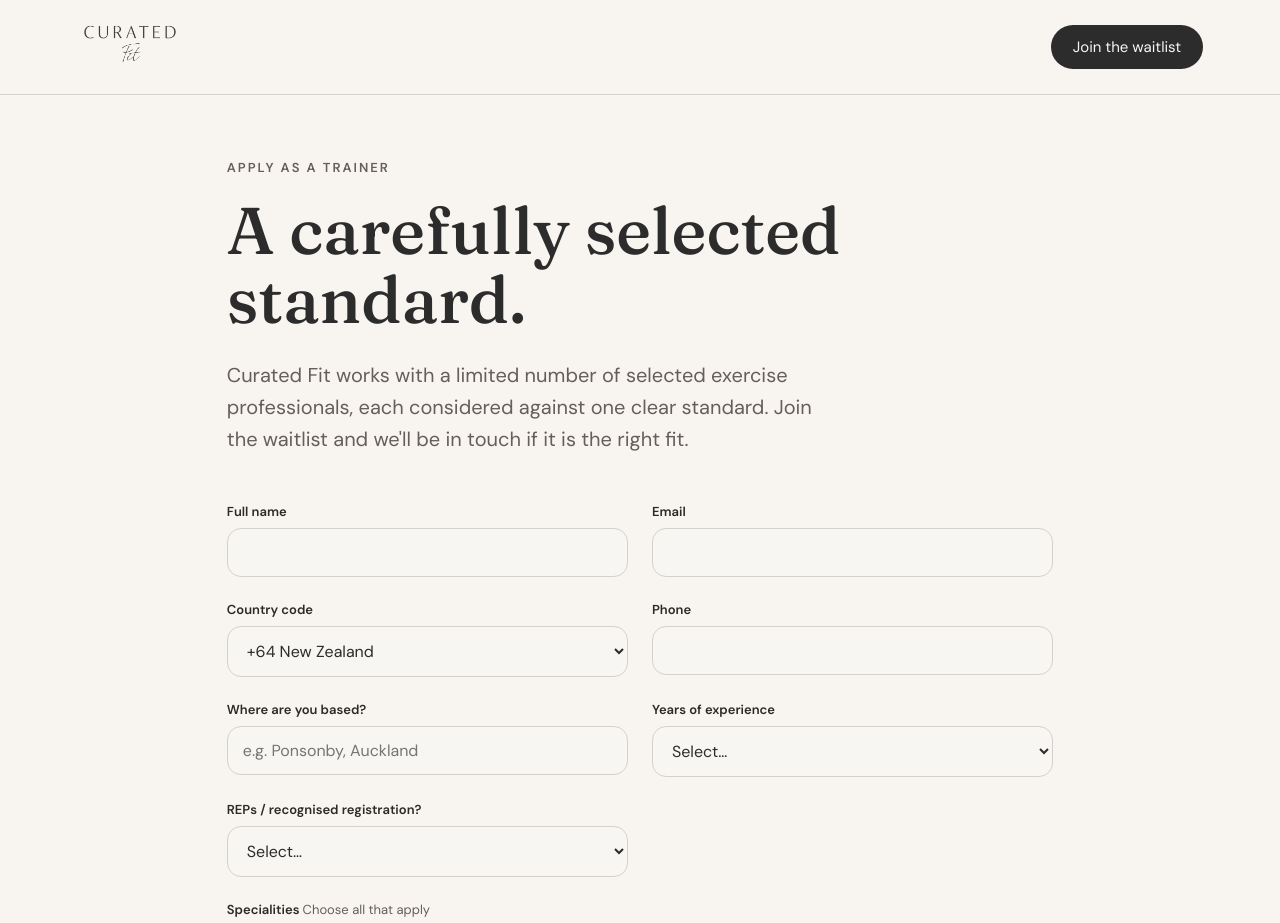
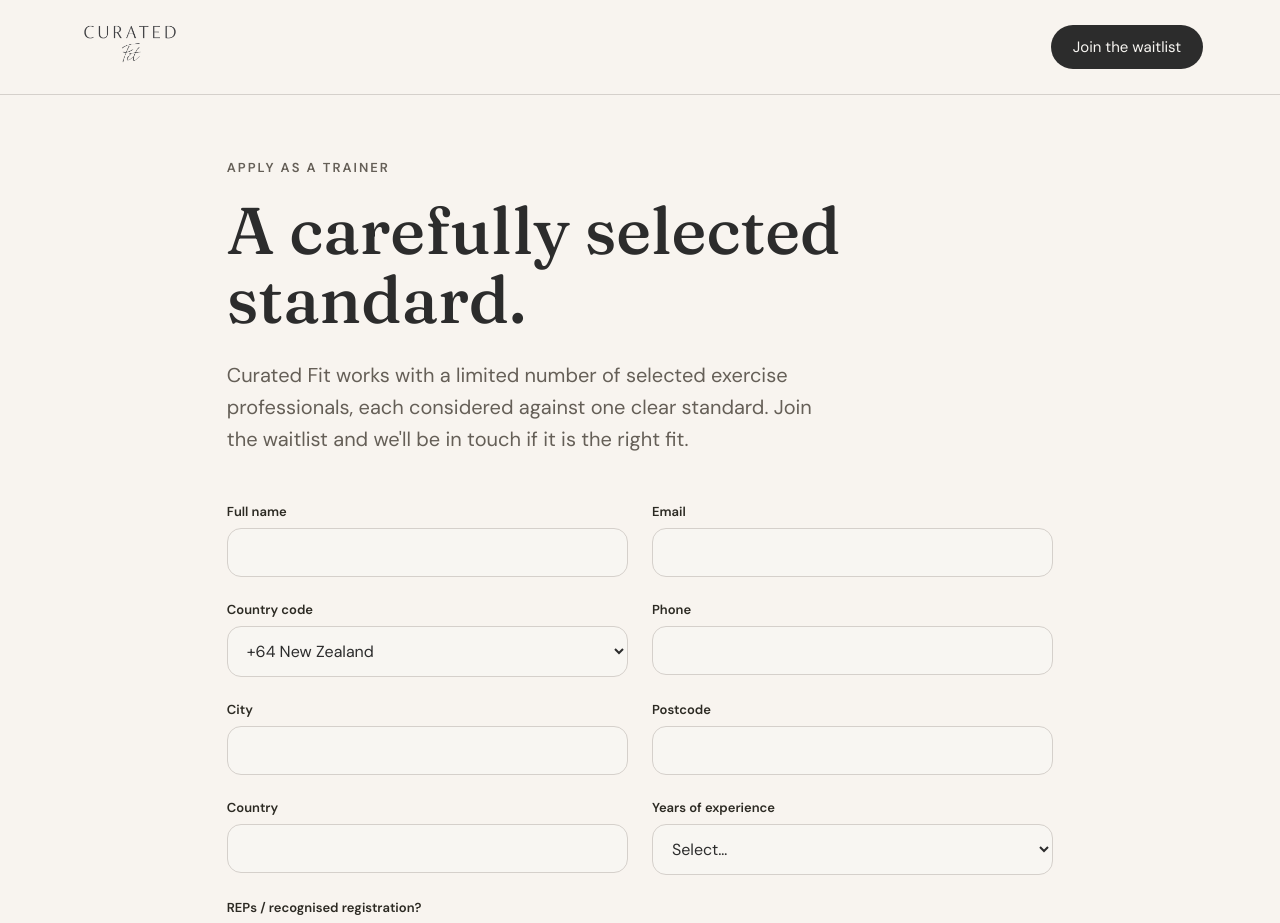
Before and after one commit to EmPerry1972/curated-fit-holding-page, a Next.js app: page / in a window 1280 px wide. Shown: the top 923 px of the page. Built offline with nearby package versions, Linux system fonts and the light colour scheme.

Commit message:
Split location into City, Postcode, Country fields

```diff
--- a/app/page.tsx
+++ b/app/page.tsx
@@ -14,7 +14,7 @@ const COUNTRY_CODES = ["+64 New Zealand", "+61 Australia", "+1 US / Canada", "+4
 
 export default function Page() {
   const [form, setForm] = useState({
-            fullName: "", email: "", phone: "", location: "", countryCode: "+64 New Zealand",
+                    fullName: "", email: "", phone: "", city: "", postcode: "", country: "", countryCode: "+64 New Zealand",
     experience: "", registration: "", about: "",
   });
   const [specialities, setSpecialities] = useState<string[]>([]);
@@ -27,7 +27,7 @@ export default function Page() {
     setSpecialities((p) => (p.includes(s) ? p.filter((x) => x !== s) : [...p, s]));
 
   async function submit() {
-                    if (!form.fullName || !form.email || !form.phone || !form.location || !form.experience || !form.registration || !form.about || specialities.length === 0) {
+                    if (!form.fullName || !form.email || !form.phone || !form.city || !form.postcode || !form.country || !form.experience || !form.registration || !form.about || specialities.length === 0) {
                             setError("Please complete all fields before submitting.");
       return;
     }
@@ -88,7 +88,9 @@ export default function Page() {
               <div><label style={label}>Email</label><input style={field} type="email" value={form.email} onChange={set("email")} /></div>
                     <div><label style={label}>Country code</label><select style={field} value={form.countryCode} onChange={set("countryCode")}>{COUNTRY_CODES.map((c) => <option key={c} value={c}>{c}</option>)}</select></div>
                 <div><label style={label}>Phone</label><input style={field} type="tel" value={form.phone} onChange={set("phone")} /></div>
-              <div><label style={label}>Where are you based?</label><input style={field} placeholder="e.g. Ponsonby, Auckland" value={form.location} onChange={set("location")} /></div>
+                                            <div><label style={label}>City</label><input style={field} value={form.city} onChange={set("city")} /></div>
+                          <div><label style={label}>Postcode</label><input style={field} value={form.postcode} onChange={set("postcode")} /></div>
+                          <div><label style={label}>Country</label><input style={field} value={form.country} onChange={set("country")} /></div>
               <div><label style={label}>Years of experience</label>
                 <select style={field} value={form.experience} onChange={set("experience")}>
                   <option value="">Select&hellip;</option>
```
